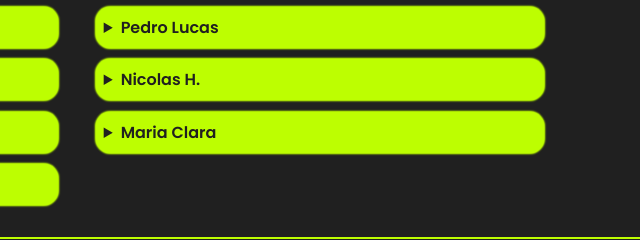
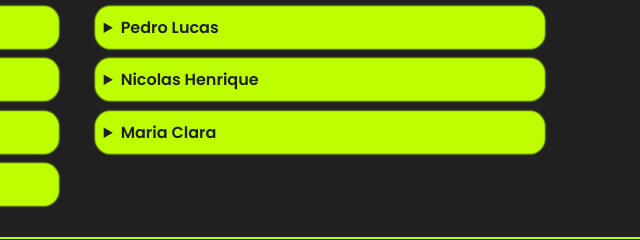
Before and after one commit to Jonathanvictor-dev/portfolio-geral-fantech, a plain HTML site: page index.html in a window 1280 px wide. Shown: the part 1659-1899 px from the top of the page, 583-1223 px from the left. Drawn offline with nearby package versions, Linux system fonts and the light colour scheme.

Commit message:
Detalhes do Nicolas Henrique atualizado.

```diff
--- a/index.html
+++ b/index.html
@@ -354,7 +354,7 @@
                     </ul>
                 </details>
                 <details class="container-detalhes">
-                    <summary>Nicolas H.</summary>
+                    <summary>Nicolas Henrique</summary>
                     <ul class="detalhes-lista">
                         <li class="detalhes-lista-item">
                             <a href="https://n1colin0.github.io/PortfolioNicolino/" target="_blank">
```
